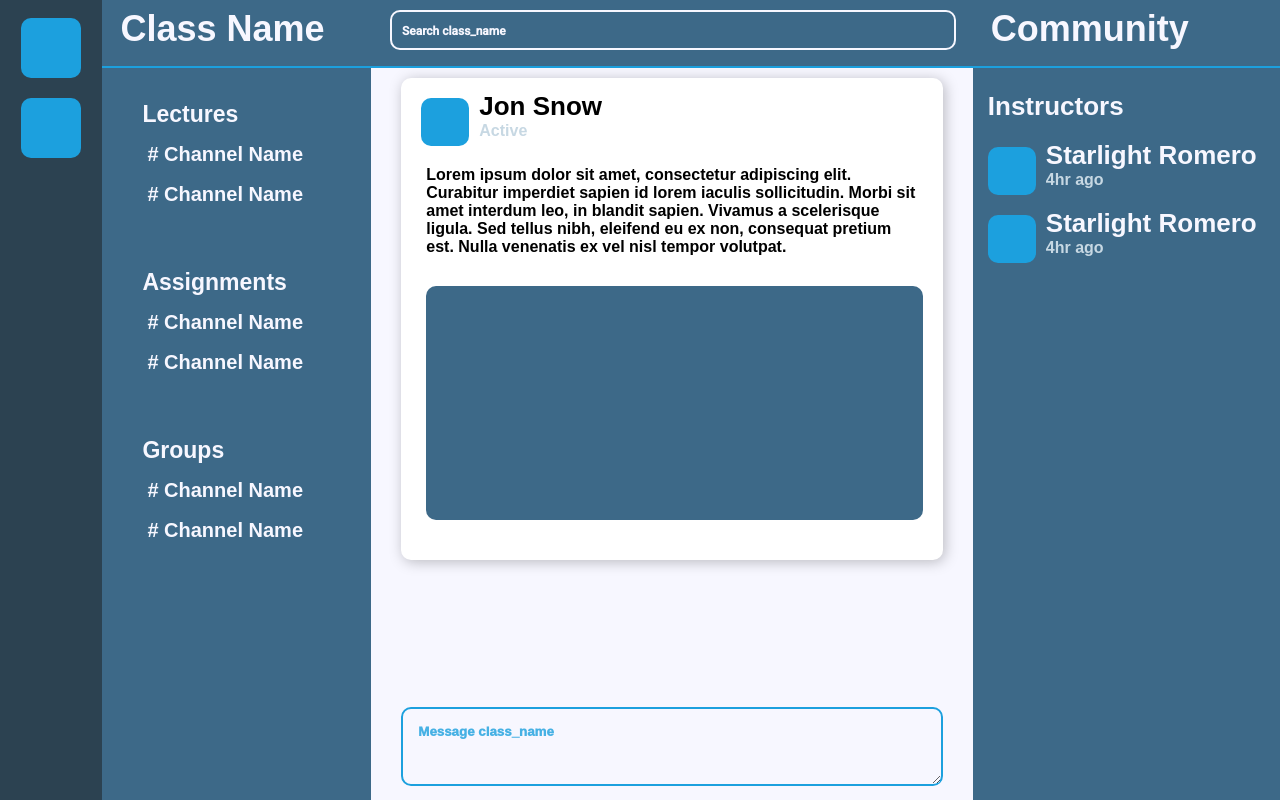
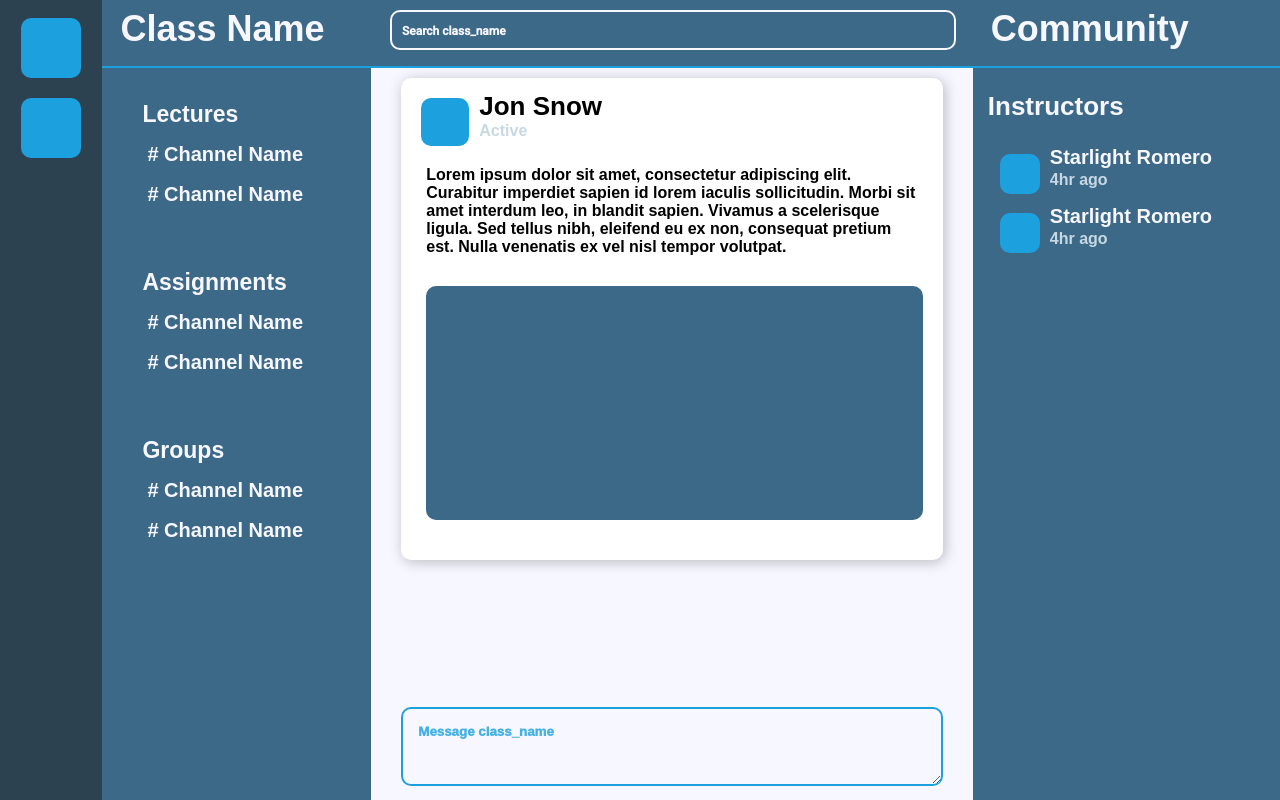
Before and after one commit to tsamantanis/hydra, a React (Create React App) app: page / in a window 1280 px wide. Built offline with nearby package versions, Linux system fonts and the light colour scheme; a web font is replaced by a local one.

Commit message:
User item interactions

```diff
--- a/src/components/Main/Main.css
+++ b/src/components/Main/Main.css
@@ -100,13 +100,22 @@
     display: flex;
     flex-direction: row;
     justify-content: center;
+    padding: 10px;
+    border: 2px solid transparent;
+}
+
+.Main .Users .UserItem:hover {
+    cursor: pointer;
+    border: 2px solid var(--accent);
+    border-radius: 5px;
+    transition: 0.3s ease;
 }
 
 .Main .Users .UserItem .UserIcon {
     background-color: var(--accent);
     border-radius: 10px;
-    height: 48px;
-    width: 48px;
+    height: 40px;
+    width: 40px;
 }
 
 .Main .Users .UserItem .User {
--- a/src/components/Main/UserGroup.js
+++ b/src/components/Main/UserGroup.js
@@ -7,11 +7,11 @@ class UserGroup extends Component {
                 <h4 className="m-b-30">{this.props.groupTitle}</h4>
                 { this.props.userItems.map((item) => {
                     return (
-                        <div className='UserItem m-b-20'>
+                        <div className='UserItem m-t-n5'>
                             <div className='UserIcon' />
                             <div className='User m-l-10'>
                                 <div className='UserName m-b-5'>
-                                    <h4>{item.name}</h4>
+                                    <h6>{item.name}</h6>
                                 </div>
                                 <div className='UserStatus'>
                                     <p>{item.status}</p>
```
